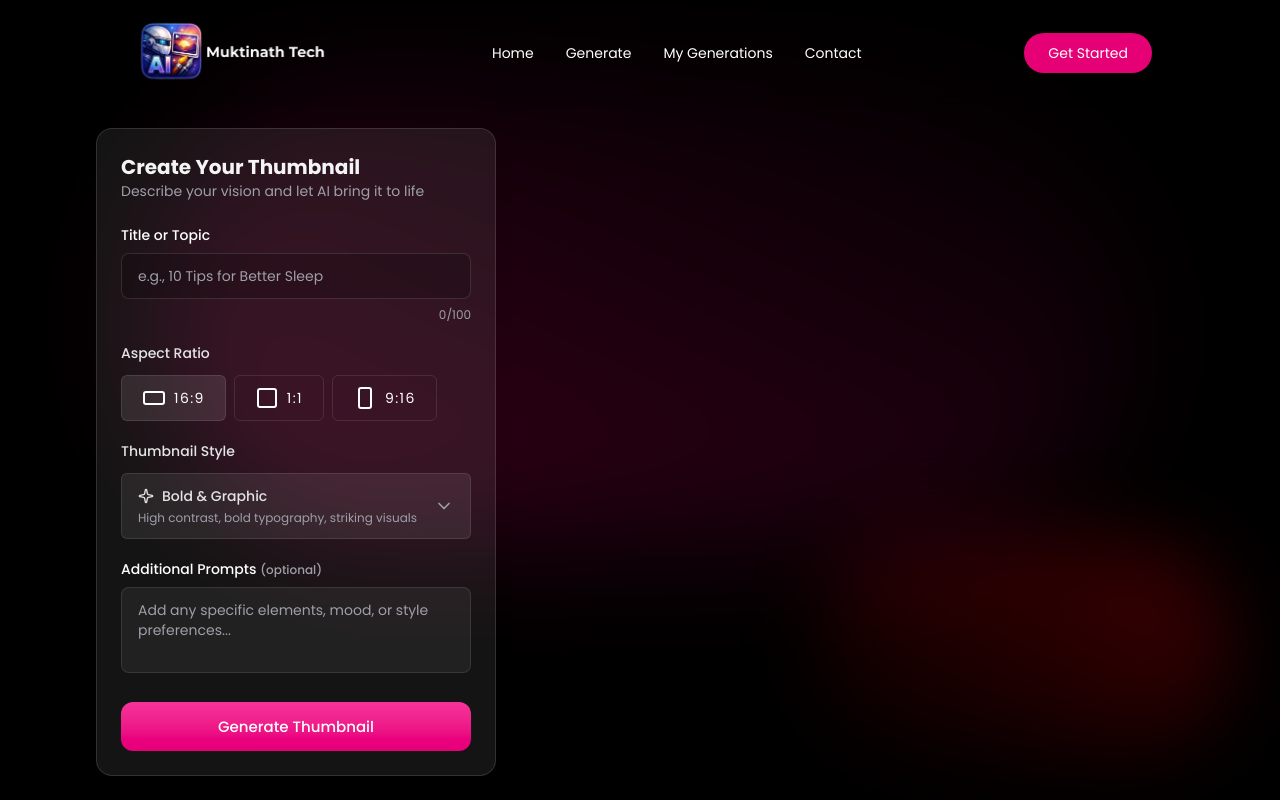
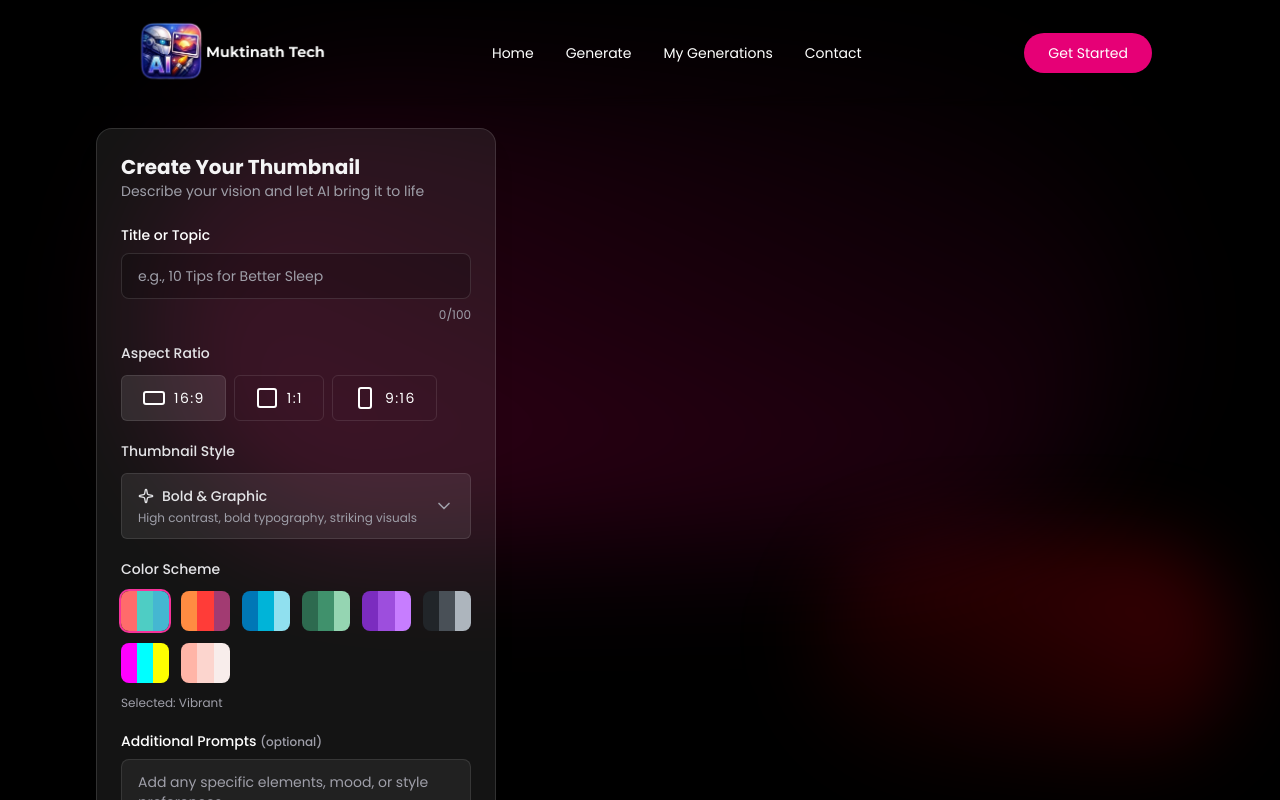
Before and after one commit to muktinathrajbanshi/ai_thumbnail_generator, a React (Vite) app in the folder frontend/: page /generate in a window 1280 px wide. Shown: the top 800 px of the page. Built offline with nearby package versions, Linux system fonts and the light colour scheme.

Commit message:
color scheme selector function logic is implemented

```diff
--- /dev/null
+++ b/frontend/src/components/ColorSchemeSelector.tsx
@@ -0,0 +1,30 @@
+import { colorSchemes } from "../assets/assets"
+
+const ColorSchemeSelector = ({value, onChange} : {value: string;
+    onChange: (color: string) => void}) => {
+
+  return (
+    <div className="space-y-3">
+      <label className="block text-sm font-medium
+      text-zinc-200">Color Scheme</label>
+
+      <div className="grid grid-cols-6 gap-3">
+        {colorSchemes.map((scheme) => (
+            <button key={scheme.id} onClick={() =>onChange(scheme.id)}
+            className={`relative rounded-lg transition-all ${value === scheme.id && "ring-2 ring-pink-500"}`}
+            title={scheme.name}>
+                <div className="flex h-10 rounded-lg overflow-hidden">
+                    {scheme.colors.map((color, i) => (
+                        <div key={i} className="flex-1" style={{backgroundColor: color}} />
+
+                    ))}
+                </div>
+            </button>
+        ))}
+      </div>
+      <p className="text-xs text-zinc-400">Selected: {colorSchemes.find((s) => s.id === value)?.name}</p>
+    </div>
+  )
+}
+
+export default ColorSchemeSelector
--- a/frontend/src/pages/Generate.tsx
+++ b/frontend/src/pages/Generate.tsx
@@ -4,6 +4,7 @@ import SoftBackdrop from "../components/SoftBackdrop";
 import { colorSchemes, type AspectRatio, type IThumbnail, type ThumbnailStyle } from "../assets/assets";
 import AspectRatioSelector from "../components/AspectRatioSelector";
 import StyleSelector from "../components/StyleSelector";
+import ColorSchemeSelector from "../components/ColorSchemeSelector";
 
 const Generate = () => {
 
@@ -55,6 +56,7 @@ const Generate = () => {
                   <StyleSelector value={style} onChange={setStyle} isOpen={styleDropdownOpen} setIsOpen={setStyleDropdownOpen} />
 
                   {/* ColorSchemeSelector  */}
+                  <ColorSchemeSelector value={colorSchemeId} onChange={setColorSchemeId} />
 
                   {/* Details  */}
                   <div className="space-y-2">
```
